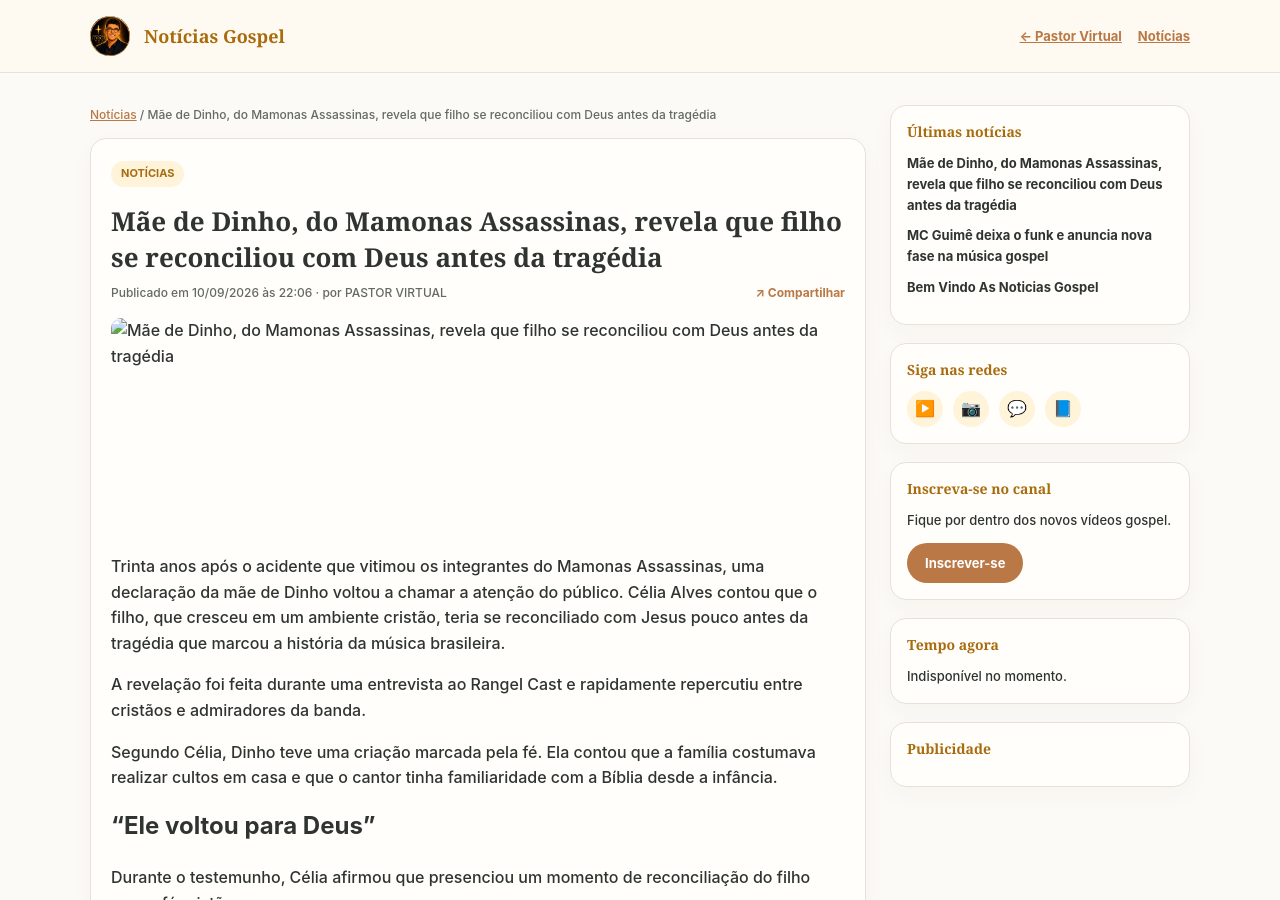
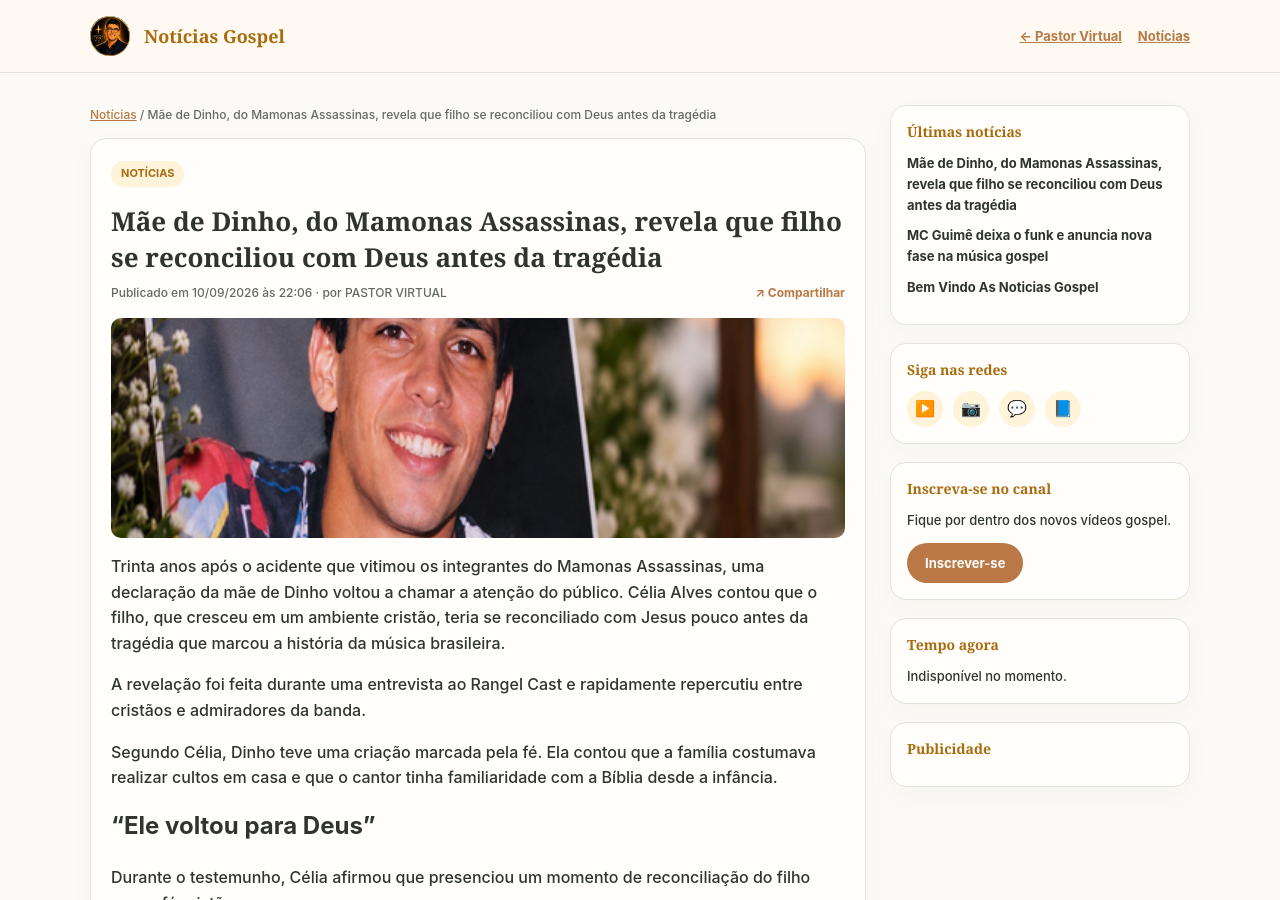
Before and after one commit to capaofeliz-cell/djaguia1, a Jekyll site: the page built from _posts/2026-09-10-mãe-de-dinho-do-mamonas-assassinas-revela-que-filho-se-reconciliou-com-deus-antes-da-tragédia.md, in a window 1280 px wide and 900 px high. Built offline with Jekyll 4.4.1, drawn with Linux system fonts in a browser that asks for light colours.

Commit message:
Update Notícias “2026-09-10-mãe-de-dinho-do-mamonas-assassinas-revela-que-filho-se-reconciliou-com-deus-antes-da-tragédia”

```diff
--- a/_posts/2026-09-10-mãe-de-dinho-do-mamonas-assassinas-revela-que-filho-se-reconciliou-com-deus-antes-da-tragédia.md
+++ b/_posts/2026-09-10-mãe-de-dinho-do-mamonas-assassinas-revela-que-filho-se-reconciliou-com-deus-antes-da-tragédia.md
@@ -48,4 +48,4 @@
 
 ###### Por: Redação PASTOR VIRTUAL
 
-![]()
+![](/imagens/noticias/sem-título.png)
```
Also changed, not shown: imagens/noticias/sem-título.png (added).
